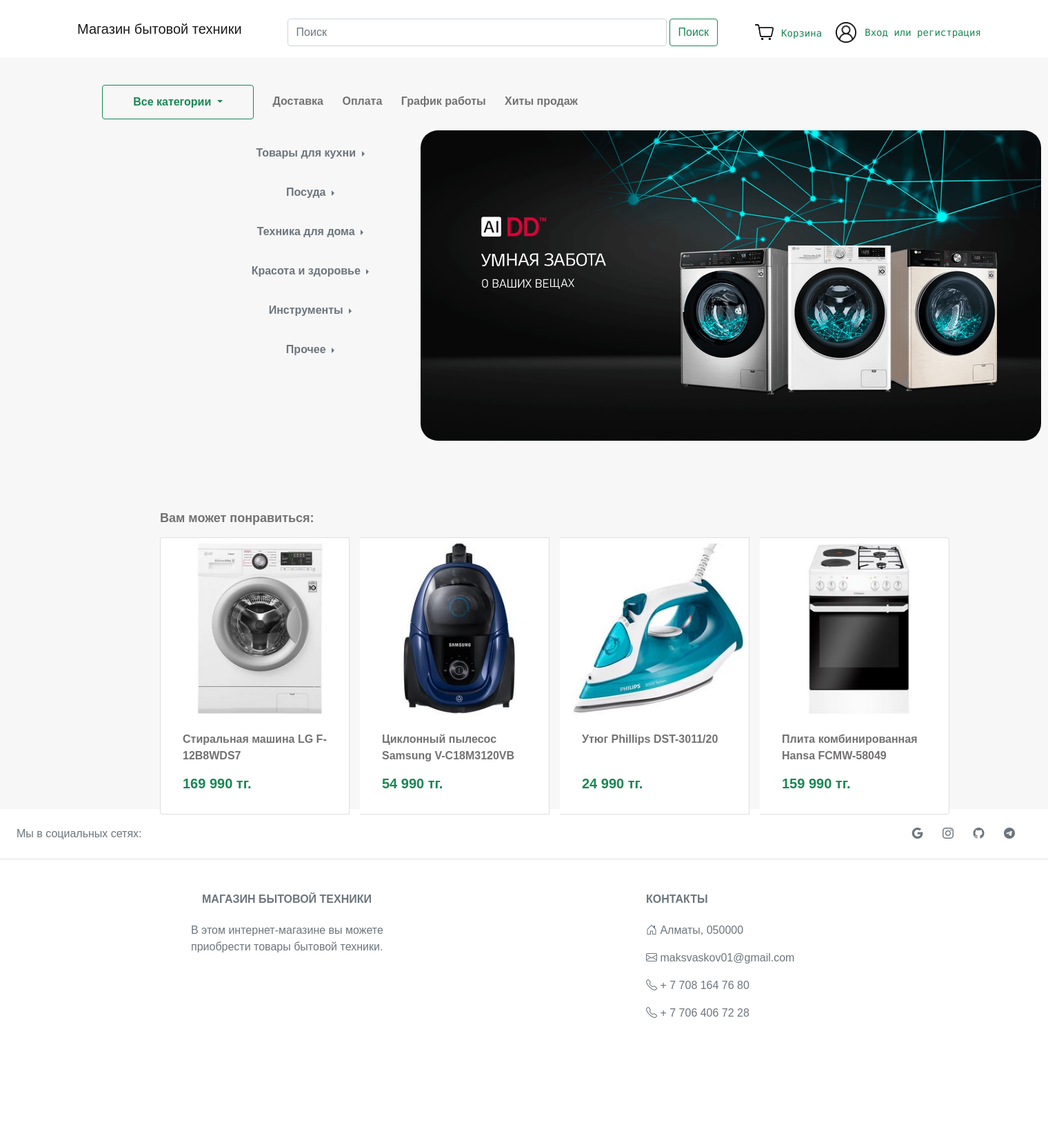
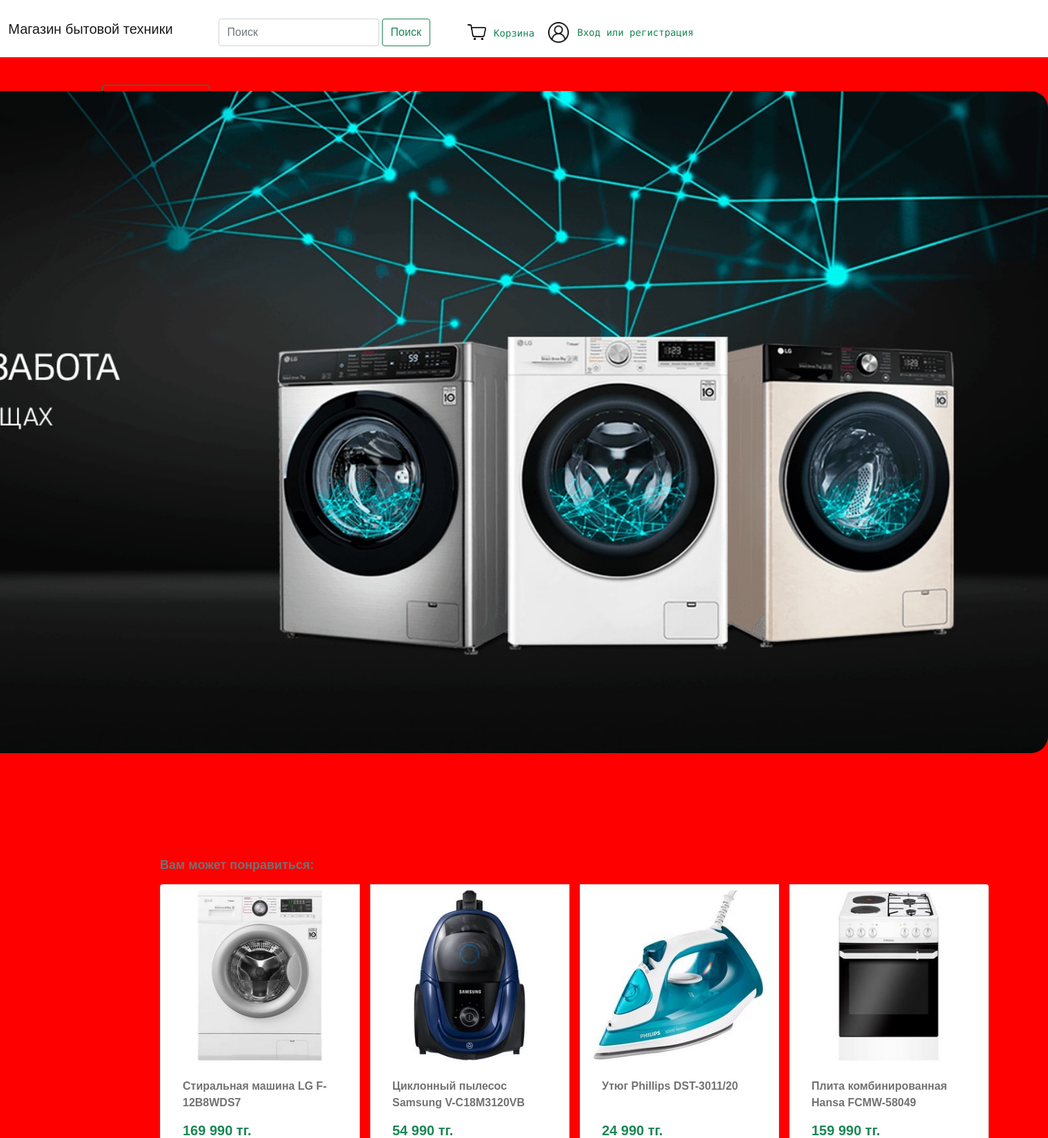
Before and after one commit to deadapathy/appliances_store, a Django app: page / in a window 1520 px wide. Shown: the top 1650 px of the page at 69% size. Before the commit the page ends 1476 px from the top, so only its background shows below. Run offline with Django 4.2, Linux system fonts and the light colour scheme.

Commit message:
try adaptation

```diff
--- a/appliances_store/appliances_store/settings.py
+++ b/appliances_store/appliances_store/settings.py
@@ -117,9 +117,7 @@
 # https://docs.djangoproject.com/en/4.0/howto/static-files/
 
 STATIC_URL = '/static/'
-STATICFILES_DIRS = [
-   os.path.join(BASE_DIR, "static"),
-]
+
 # Default primary key field type
 # https://docs.djangoproject.com/en/4.0/ref/settings/#default-auto-field
 
--- a/appliances_store/info/static/css/style.css
+++ b/appliances_store/info/static/css/style.css
@@ -1,20 +1,19 @@
 body, html
 {
-	width: 100%;
-	height: 100%;
+	background-color: red;
 	padding: 0;
 	margin: 0;
 	font-family: arial;
 	font-size: 16px;
-	background-color: #f7f7f7;
+
 }
-
-.wrapper
-{
-	width: 100%;
+.header{
+	background-color: white;
+}
+.container{
+	max-width: 1900px;
 }
 .search{
-    width: 550px;
     margin-left: 50px;
 	height: 40px;
 	margin-top: 10px;
@@ -48,16 +47,14 @@
 	margin-top: 30px;
 }
 .category-btn{
-	width: 220px;
 	font-family:sans-serif;
 	font-weight: 600;
 	height: 50px;
 }
 .carousel{
-	margin-left: 610px;
+	margin-left: -400px;
 	margin-top: -400px;
-	width: 900px;
-	height: 400px;
+
 }
 .carousel-1{
 	border-radius: 25px;
@@ -101,21 +98,16 @@
 	font-weight: 600;
 }
 .drop-menu-vertical{
-	height: 400px;
-	width: 220px;
-	margin-left: 340px;
+
 	border-radius: 5px;
 }
 .btn-kitchen{
 	margin-top: 8px;
-	margin-right: 20px;
-	width: 220px;
 	height: 50px;
 	font-weight: 600;
 	border: 0px;
 }
 .dropdown-kitchen{
-	width: 300px;
 	height: 300px;
 	font-weight: 600;
 	line-height: 20px;
@@ -124,7 +116,6 @@
 	font-family: 'Courier New', Courier, monospace;
 }
 .dropdown-dishes{
-	width: 300px;
 	height: 250px;
 	font-weight: 600;
 	line-height: 24px;
@@ -134,7 +125,6 @@
 	font-family: 'Courier New', Courier, monospace;
 }
 .dropdown-forhome{
-	width: 300px;
 	height: 380px;
 	font-weight: 600;
 	line-height: 24px;
@@ -144,7 +134,6 @@
 	font-family: 'Courier New', Courier, monospace;
 }
 .dropdown-health{
-	width: 300px;
 	height: 250px;
 	font-weight: 600;
 	line-height: 24px;
@@ -154,7 +143,6 @@
 	font-family: 'Courier New', Courier, monospace;
 }
 .dropdown-instruments{
-	width: 300px;
 	height: 300px;
 	font-weight: 600;
 	line-height: 24px;
@@ -164,10 +152,8 @@
 	font-family: 'Courier New', Courier, monospace;
 }
 .dropdown-another{
-	width: 300px;
 	height: 250px;
 	font-weight: 600;
-
 	line-height: 24px;
 	font-family: MuseoSansCyrl,serif;
 	border-radius: 20px;
@@ -179,7 +165,6 @@
 }
 .social-networks{
 	border: solid 1px black;
-	width: 500px;
 	float: left;
 	height: 100px;
 	margin-top: -35px;
@@ -212,7 +197,6 @@
 	font-weight: 600;
 }
 .like-items{
-	width: 275px;
 
 }
 
--- a/appliances_store/info/templates/info/index.html
+++ b/appliances_store/info/templates/info/index.html
@@ -8,20 +8,19 @@
   <link href="https://cdn.jsdelivr.net/npm/bootstrap@5.1.3/dist/css/bootstrap.min.css" rel="stylesheet"
     integrity="sha384-1BmE4kWBq78iYhFldvKuhfTAU6auU8tT94WrHftjDbrCEXSU1oBoqyl2QvZ6jIW3" crossorigin="anonymous">
   <link rel="stylesheet" href="https://cdn.jsdelivr.net/npm/bootstrap-icons@1.5.0/font/bootstrap-icons.css">
-  <script src="{% static 'scripts/scale.js' %}"></script>
+  <link rel="stylesheet" href="{% static 'css/style.css' %}">
   <script src="https://cdn.jsdelivr.net/npm/bootstrap@5.1.3/dist/js/bootstrap.bundle.min.js"
     integrity="sha384-ka7Sk0Gln4gmtz2MlQnikT1wXgYsOg+OMhuP+IlRH9sENBO0LRn5q+8nbTov4+1p"
     crossorigin="anonymous"></script>
-  <link rel="stylesheet" href="{% static 'css/style.css' %}">
-
   <title>Интернет-магазин Бытовой техники</title>
 </head>
 
 <body>
   <div class="wrapper">
     <header class="header">
+      <div class="container">
+        <div class="header__row">
           <nav class="navbar navbar-expand-lg navbar-light bg-white">
-        <div class="container-xxl">
             <a class="navbar-brand" href="http://127.0.0.1:8000">Магазин бытовой техники</a>
             <button class="navbar-toggler" type="button" data-bs-toggle="collapse"
               data-bs-target="#navbarSupportedContent" aria-controls="navbarSupportedContent" aria-expanded="false"
@@ -47,8 +46,9 @@
               </div>
             </div>
           </nav>
+        </div>
+      </div>
     </header>
-  </div>
 
     <main class="main">
       <div class="container-xxl">
@@ -77,8 +77,8 @@
       <div class="drop-menu-vertical">
         <div class="btn-group-vertical">
           <div class="btn-group dropend">
-          <button type="button" class="btn-kitchen btn btn-outline-secondary dropdown-toggle" data-bs-toggle="dropdown"
-            aria-expanded="false">
+            <button type="button" class="btn-kitchen btn btn-outline-secondary dropdown-toggle"
+              data-bs-toggle="dropdown" aria-expanded="false">
               Товары для кухни
             </button>
             <ul class="dropdown-kitchen dropdown-menu">
@@ -90,8 +90,8 @@
             </ul>
           </div>
           <div class="btn-group dropend">
-          <button type="button" class="btn-kitchen btn btn-outline-secondary dropdown-toggle" data-bs-toggle="dropdown"
-            aria-expanded="false">
+            <button type="button" class="btn-kitchen btn btn-outline-secondary dropdown-toggle"
+              data-bs-toggle="dropdown" aria-expanded="false">
               Посуда
             </button>
             <ul class="dropdown-dishes dropdown-menu">
@@ -102,8 +102,8 @@
             </ul>
           </div>
           <div class="btn-group dropend">
-          <button type="button" class="btn-kitchen btn btn-outline-secondary dropdown-toggle" data-bs-toggle="dropdown"
-            aria-expanded="false">
+            <button type="button" class="btn-kitchen btn btn-outline-secondary dropdown-toggle"
+              data-bs-toggle="dropdown" aria-expanded="false">
               Техника для дома
             </button>
             <ul class="dropdown-forhome dropdown-menu">
@@ -116,8 +116,8 @@
             </ul>
           </div>
           <div class="btn-group dropend">
-          <button type="button" class="btn-kitchen btn btn-outline-secondary dropdown-toggle" data-bs-toggle="dropdown"
-            aria-expanded="false">
+            <button type="button" class="btn-kitchen btn btn-outline-secondary dropdown-toggle"
+              data-bs-toggle="dropdown" aria-expanded="false">
               Красота и здоровье
             </button>
             <ul class="dropdown-health dropdown-menu">
@@ -128,8 +128,8 @@
             </ul>
           </div>
           <div class="btn-group dropend">
-          <button type="button" class="btn-kitchen btn btn-outline-secondary dropdown-toggle" data-bs-toggle="dropdown"
-            aria-expanded="false">
+            <button type="button" class="btn-kitchen btn btn-outline-secondary dropdown-toggle"
+              data-bs-toggle="dropdown" aria-expanded="false">
               Инструменты
             </button>
             <ul class="dropdown-instruments dropdown-menu">
@@ -141,8 +141,8 @@
             </ul>
           </div>
           <div class="btn-group dropend">
-          <button type="button" class="btn-kitchen btn btn-outline-secondary dropdown-toggle" data-bs-toggle="dropdown"
-            aria-expanded="false">
+            <button type="button" class="btn-kitchen btn btn-outline-secondary dropdown-toggle"
+              data-bs-toggle="dropdown" aria-expanded="false">
               Прочее
             </button>
             <ul class="dropdown-another dropdown-menu">
@@ -274,6 +274,7 @@
         </div>
       </section>
     </footer>
+  </div>
 </body>
 
 </html>
```
Lines whose indentation alone changed are shown as unchanged.
